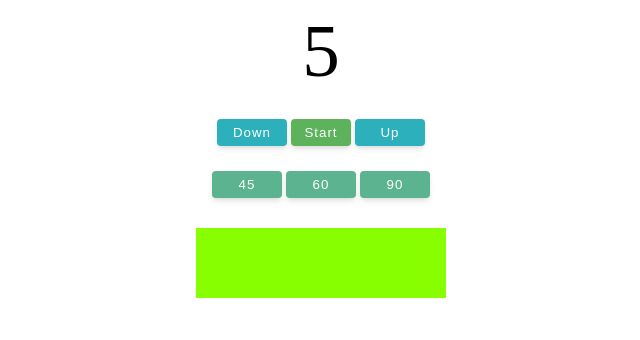
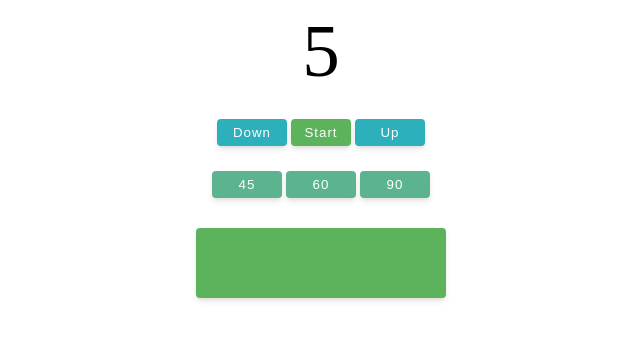
Before and after one commit to P-Pimentinha/OIT, a website: page public/pages/timer.html in a window 1280 px wide. Shown: the whole page, without its empty margins (319-959 px from the left). Drawn offline with Linux system fonts and the light colour scheme; files that its build step writes are made by us from their sources.

Commit message:
style: timer: changes design of start and stop

```diff
--- a/public/css/timer.css
+++ b/public/css/timer.css
@@ -6,18 +6,6 @@
 .counter {
   width: 100px;
   display: inline-block;
-}
-
-.alert {
-  width: 250px;
-  height: 70px;
-  background-color: rgb(136, 255, 0);
-  margin: 0 auto;
-  margin-top: 30px;
-}
-
-.alertY {
-  background-color: rgb(255, 0, 0);
 }
 
 .buttons {
@@ -113,3 +101,20 @@ p {
   font-size: 75px;
   margin: 0 auto;
 }
+
+.alert {
+  width: 250px;
+  height: 70px;
+  background-color: rgb(92, 179, 92);
+  margin: 0 auto;
+  margin-top: 30px;
+
+  border: transparent;
+  border-radius: 0.25rem;
+  box-shadow: 0 4px 6px -1px rgba(0, 0, 0, 0.1),
+    0 2px 4px -1px rgba(0, 0, 0, 0.06);
+}
+
+.alertY {
+  background-color: rgb(179, 92, 92);
+}
```
